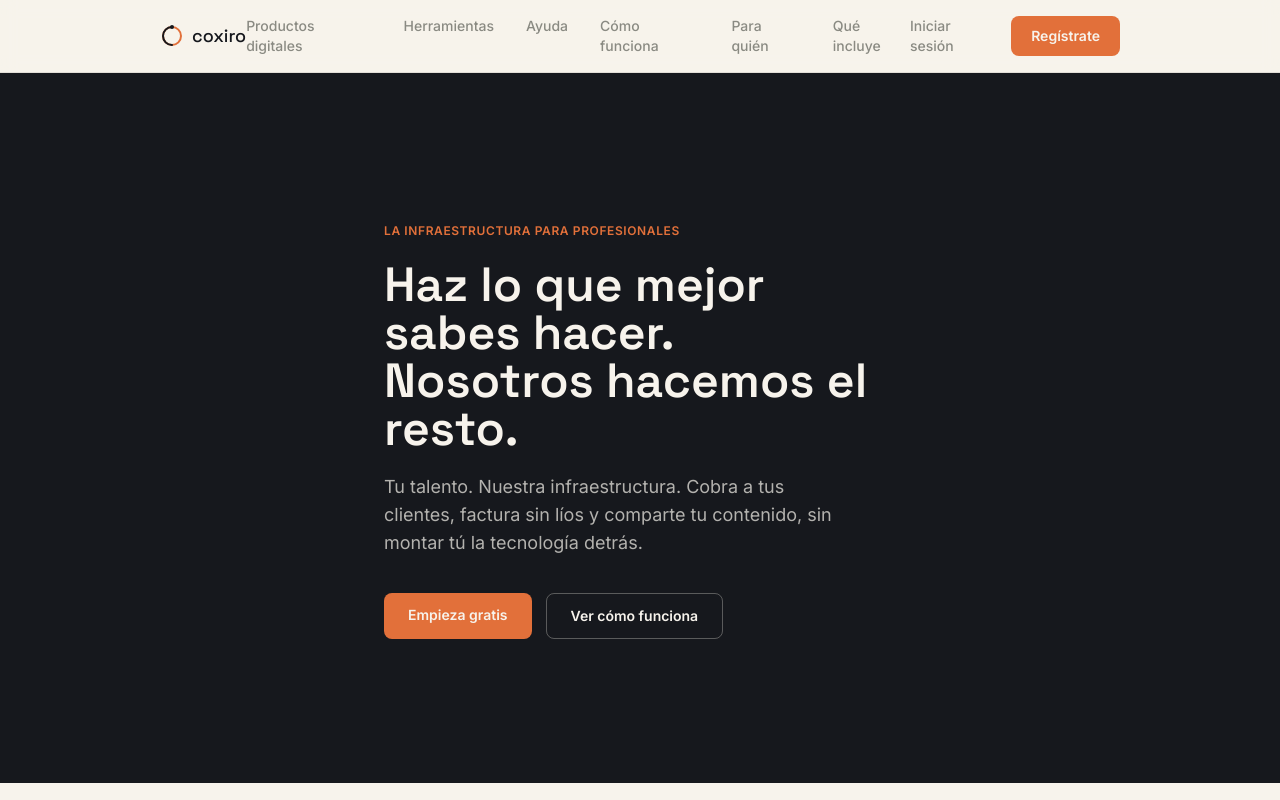
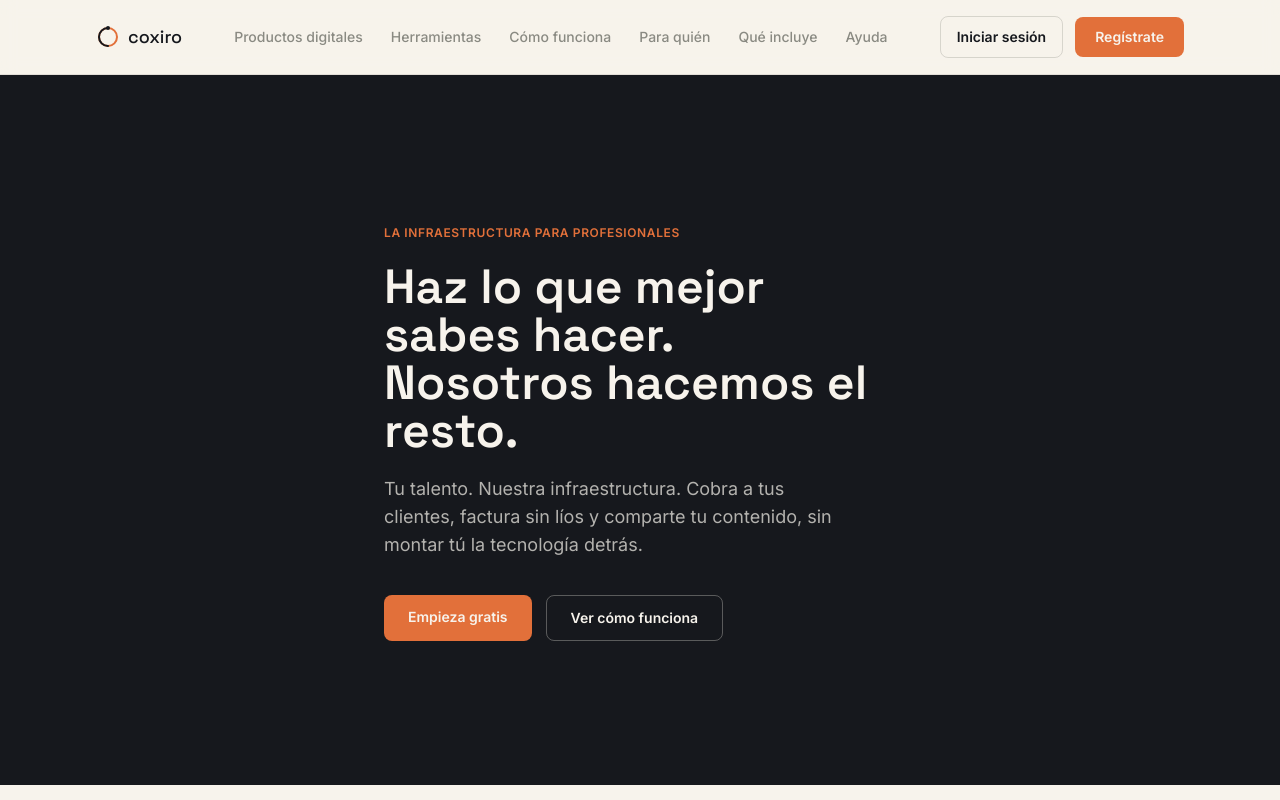
Before and after one commit to jennyanne919-pixel/COXIRO, a Next.js app: page / in a window 1280 px wide. Shown: the top 800 px of the page. Built offline with nearby package versions, Linux system fonts and the light colour scheme.

Commit message:
Arreglar menu movil de la landing

```diff
--- a/app/page.tsx
+++ b/app/page.tsx
@@ -27,35 +27,66 @@ export default function LandingPage() {
   return (
     <main>
       <header className="sticky top-0 z-50 bg-paper/90 backdrop-blur border-b border-stone/20">
-        <div className="max-w-5xl mx-auto flex items-center justify-between px-8 py-4">
+        <div className="max-w-6xl mx-auto flex items-center justify-between px-6 md:px-8 py-4 gap-6">
+          <a href="/" className="flex-shrink-0">
             <Logo variant="light" />
-          <nav className="hidden md:flex gap-8 text-sm font-medium text-stone">
-            <a href="/catalogo" className="hover:text-ink">Productos digitales</a>
+          </a>
+
+          <nav className="hidden md:flex items-center gap-7 text-sm font-medium text-stone flex-1 justify-center">
+            <a href="/catalogo" className="hover:text-ink whitespace-nowrap">Productos digitales</a>
             <div className="relative group">
-  <button className="hover:text-ink">Herramientas</button>
-  <div className="absolute left-0 top-full hidden group-hover:block bg-white border border-stone/20 rounded-lg shadow-lg py-2 min-w-[220px]">
+              <button className="hover:text-ink whitespace-nowrap">Herramientas</button>
+              <div className="absolute left-0 top-full hidden group-hover:block bg-white border border-stone/20 rounded-lg shadow-lg py-2 min-w-[220px] z-50">
                 <a href="/herramientas/publica-tu-contenido" className="block px-4 py-2 text-sm hover:bg-paper">Publica tu contenido</a>
                 <a href="/herramientas/dashboard" className="block px-4 py-2 text-sm hover:bg-paper">Dashboard</a>
                 <a href="/herramientas/pasarela-de-pagos" className="block px-4 py-2 text-sm hover:bg-paper">Pasarela de pagos</a>
                 <a href="/herramientas/suscripciones" className="block px-4 py-2 text-sm hover:bg-paper">Suscripciones y pagos recurrentes</a>
               </div>
             </div>
-<a href="/ayuda" className="hover:text-ink">Ayuda</a>
-            <a href="#como-funciona" className="hover:text-ink">Cómo funciona</a>
-            <a href="#para-quien" className="hover:text-ink">Para quién</a>
-            <a href="#incluye" className="hover:text-ink">Qué incluye</a>
+            <a href="#como-funciona" className="hover:text-ink whitespace-nowrap">Cómo funciona</a>
+            <a href="#para-quien" className="hover:text-ink whitespace-nowrap">Para quién</a>
+            <a href="#incluye" className="hover:text-ink whitespace-nowrap">Qué incluye</a>
+            <a href="/ayuda" className="hover:text-ink whitespace-nowrap">Ayuda</a>
           </nav>
-          <div className="flex items-center gap-4">
-            <a href="/login" className="text-sm font-medium text-stone hover:text-ink hidden sm:block">
+
+          <div className="hidden md:flex items-center gap-3 flex-shrink-0">
+            <a
+              href="/login"
+              className="rounded-lg border border-stone/30 px-4 py-2.5 text-sm font-semibold text-ink hover:border-ink transition whitespace-nowrap"
+            >
               Iniciar sesión
             </a>
             <a
               href="/registro"
-              className="rounded-lg bg-copper px-5 py-2.5 text-sm font-semibold text-paper hover:bg-copper-dark transition"
+              className="rounded-lg bg-copper px-5 py-2.5 text-sm font-semibold text-paper hover:bg-copper-dark transition whitespace-nowrap"
             >
               Regístrate
             </a>
           </div>
+
+          <details className="md:hidden relative">
+            <summary className="list-none cursor-pointer w-9 h-9 flex items-center justify-center rounded-lg border border-stone/25">
+              <span className="sr-only">Menú</span>
+              <svg width="20" height="20" viewBox="0 0 24 24" fill="none" stroke="currentColor" strokeWidth="2">
+                <path d="M4 6h16M4 12h16M4 18h16" />
+              </svg>
+            </summary>
+            <div className="absolute right-0 top-full mt-2 w-64 bg-white border border-stone/20 rounded-lg shadow-lg py-2 flex flex-col">
+              <a href="/registro" className="px-4 py-2.5 text-sm font-semibold text-copper">Regístrate</a>
+              <a href="/login" className="px-4 py-2.5 text-sm font-semibold">Iniciar sesión</a>
+              <div className="border-t border-stone/20 my-1" />
+              <a href="/catalogo" className="px-4 py-2.5 text-sm">Productos digitales</a>
+              <a href="/herramientas/publica-tu-contenido" className="px-4 py-2.5 text-sm">Publica tu contenido</a>
+              <a href="/herramientas/dashboard" className="px-4 py-2.5 text-sm">Dashboard</a>
+              <a href="/herramientas/pasarela-de-pagos" className="px-4 py-2.5 text-sm">Pasarela de pagos</a>
+              <a href="/herramientas/suscripciones" className="px-4 py-2.5 text-sm">Suscripciones y pagos recurrentes</a>
+              <div className="border-t border-stone/20 my-1" />
+              <a href="#como-funciona" className="px-4 py-2.5 text-sm">Cómo funciona</a>
+              <a href="#para-quien" className="px-4 py-2.5 text-sm">Para quién</a>
+              <a href="#incluye" className="px-4 py-2.5 text-sm">Qué incluye</a>
+              <a href="/ayuda" className="px-4 py-2.5 text-sm">Ayuda</a>
+            </div>
+          </details>
         </div>
       </header>
 
```
Lines whose indentation alone changed are shown as unchanged.
